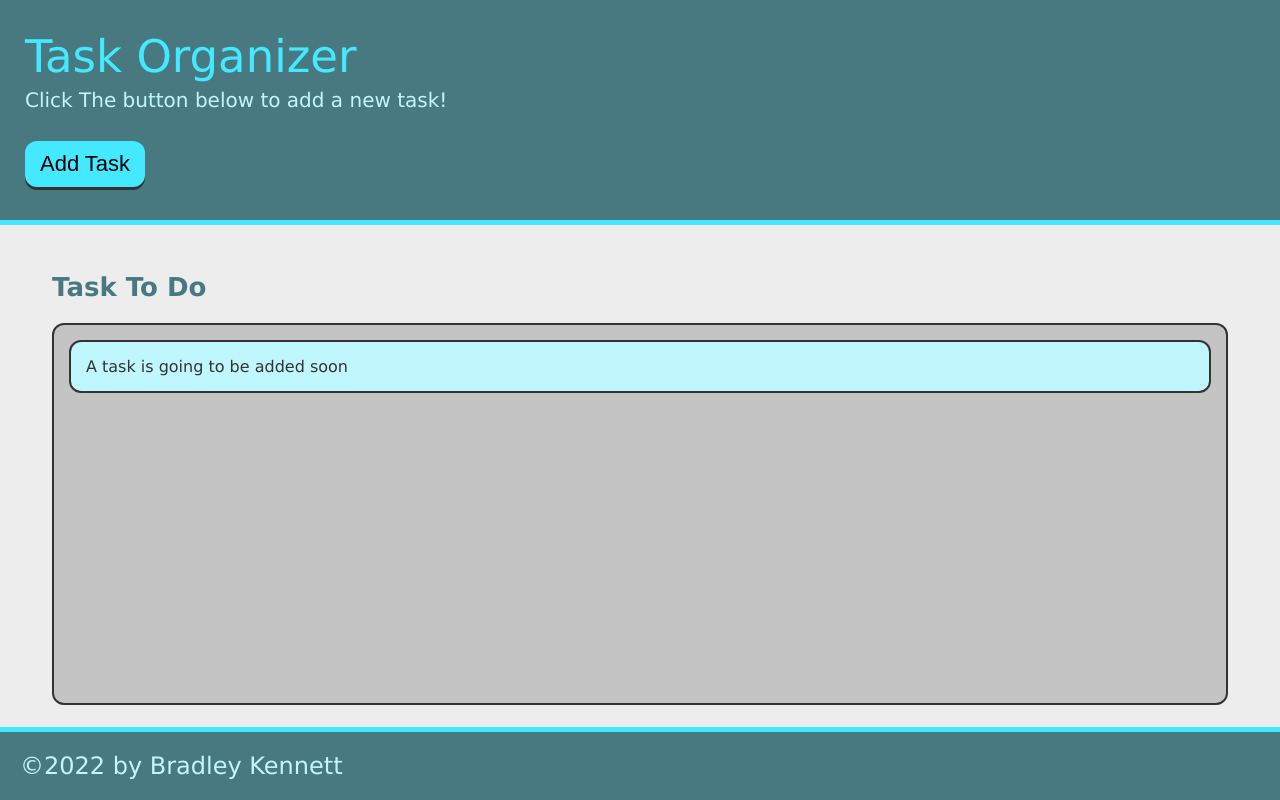
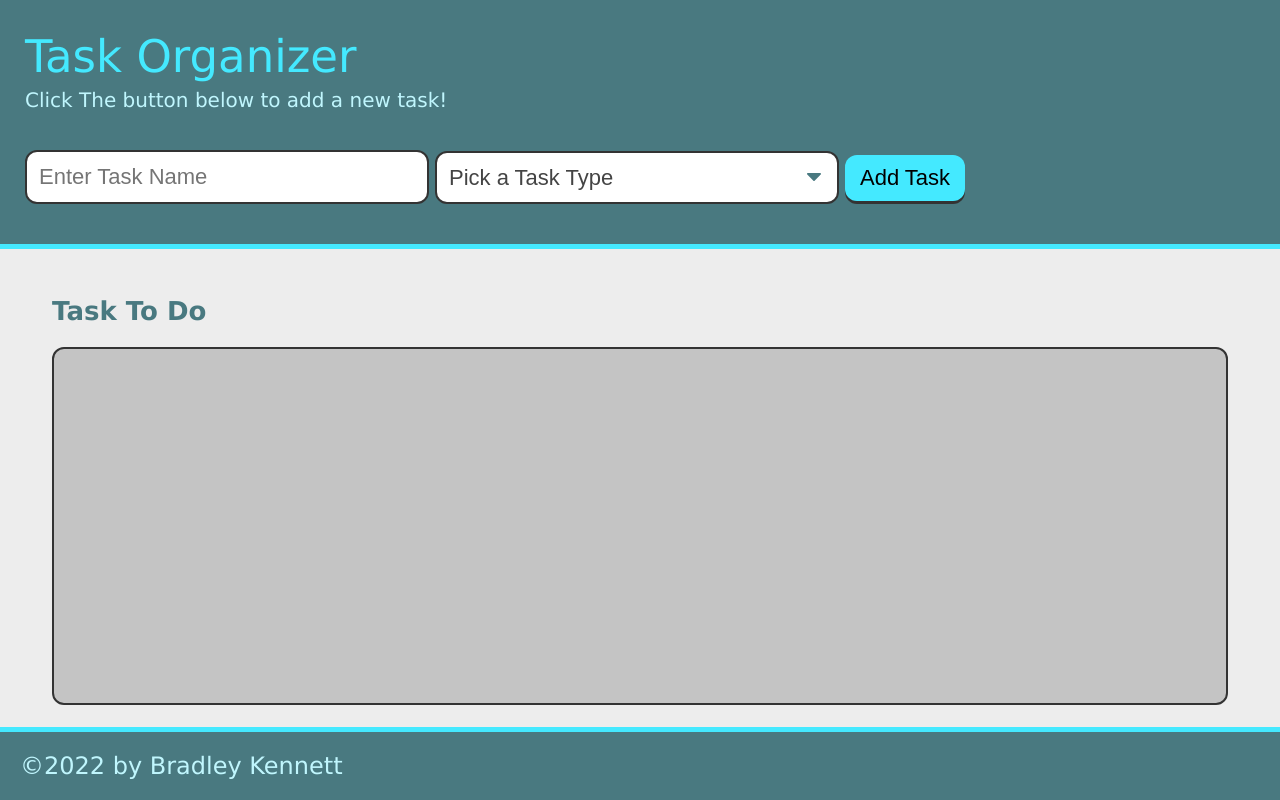
Before and after one commit to Codechef27/Task-Organizer, a plain HTML site: page index.html in a window 1280 px wide. Drawn offline with Linux system fonts and the light colour scheme; files whose address does not match are found by name.

Commit message:
add task- form

```diff
--- a/index.html
+++ b/index.html
@@ -11,14 +11,29 @@
     <header>
         <h class="page-title">Task Organizer</h1>
         <p>Click The button below to add a new task!</p>
-        <button class="btn" id="save-task">Add Task</button>
+        <form id="task-form">
+            <div class="form-group">
+                <input type="text" name="task-name" class="text-input" placeholder="Enter Task Name"/>
+            </div>
+            <div class="form-group">
+                <select name="task-type" class="select-dropdown">
+                    <option value="" disabled selected>Pick a Task Type</option>
+                    <option value="print">Print</option>
+                    <option value="Web">Web</option>
+                    <option value="Mobile">Mobile</option>
+                </select>
+            </div>
+            <div class="form-group">
+                <button class="btn" id="save-task" type="submit">Add Task</button>
+            </div>
+        </form>
     </header>
 
     <main class="page-content">
         <section class="task-list-wrapper">
             <h2 class="list-title">Task To Do</h2>
             <ul class="task-list" id="task-to-do">
-                <li class="task-item"> A task is going to be added soon</li>
+
             </ul>
         </section>
     </main>
```
